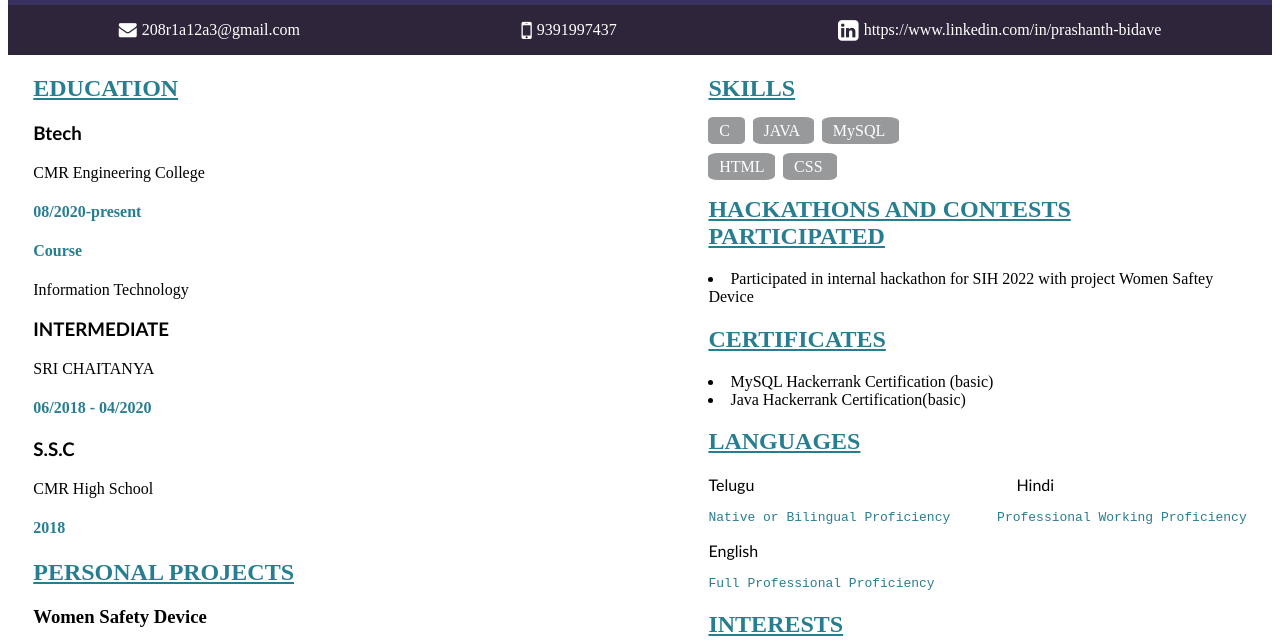
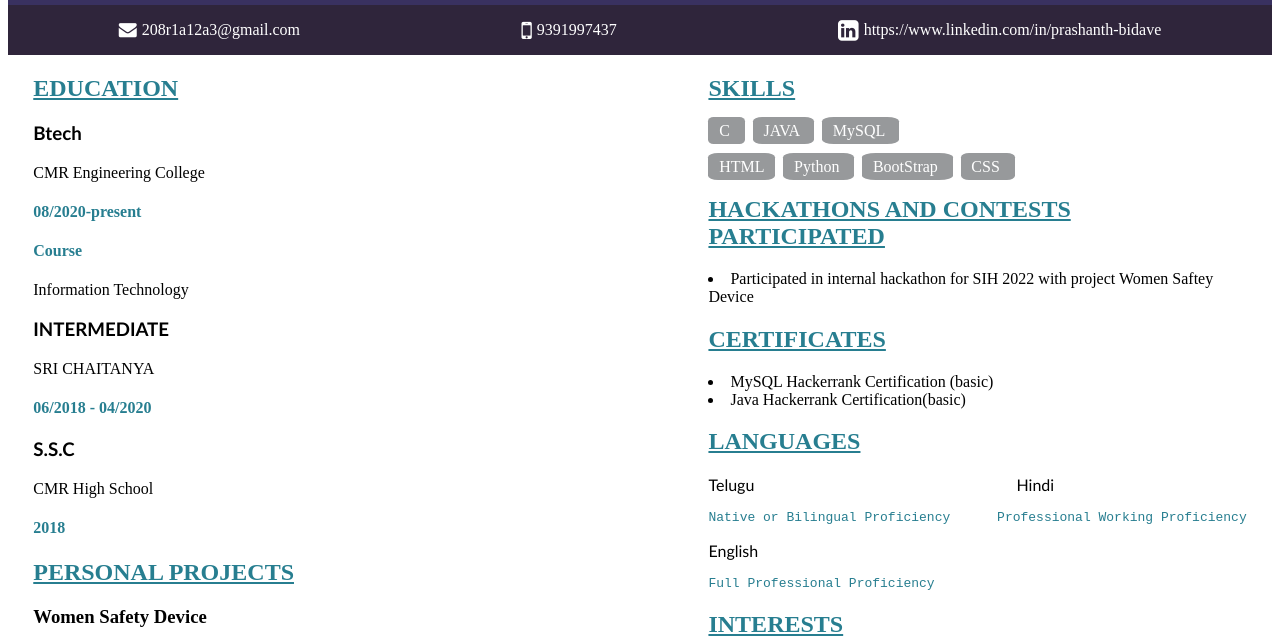
Before and after one commit to prashanthbidave/Resume, a plain HTML site: page index.html in a window 1280 px wide. Shown: the part 155-798 px from the top of the page. Drawn offline with Linux system fonts and the light colour scheme.

Commit message:
index.html

```diff
--- a/index.html
+++ b/index.html
@@ -89,6 +89,12 @@
                 HTML</span>&nbsp;
             <span
                 style="color:rgb(255, 255, 255);background-color: rgb(151, 153, 155);border-radius:15%;padding-left: 2%;padding-right: 2%;padding-top: 1%;padding-bottom: 1%;">
+                Python </span>&nbsp;
+            <span
+                style="color:rgb(255, 255, 255);background-color: rgb(151, 153, 155);border-radius:15%;padding-left: 2%;padding-right: 2%;padding-top: 1%;padding-bottom: 1%;">
+                BootStrap </span>&nbsp;
+            <span
+                style="color:rgb(255, 255, 255);background-color: rgb(151, 153, 155);border-radius:15%;padding-left: 2%;padding-right: 2%;padding-top: 1%;padding-bottom: 1%;">
                 CSS </span>&nbsp;
             <U style="text-decoration-color:rgb(39,126,144)">
                 <h2 style="color:rgb(39,126,144);">HACKATHONS AND CONTESTS
```
